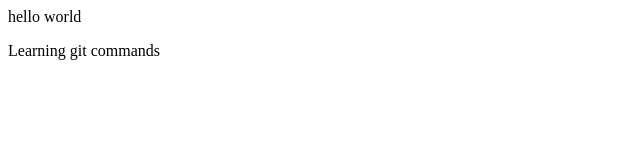
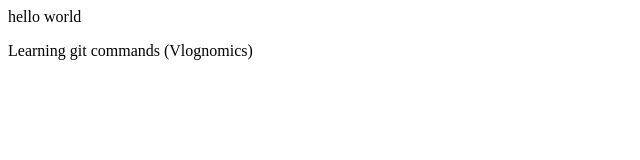
Before and after one commit to maarij-mushtaq/Learning, a plain HTML site: page index.html in a window 1280 px wide. Shown: the full height of the page, 0-640 px from the left. Drawn offline with Linux system fonts and the light colour scheme.

Commit message:
Vlognomics

```diff
--- a/index.html
+++ b/index.html
@@ -1,2 +1,2 @@
 <p>hello world</p>
-<p>Learning git commands</p>
+<p>Learning git commands (Vlognomics)</p>
```
